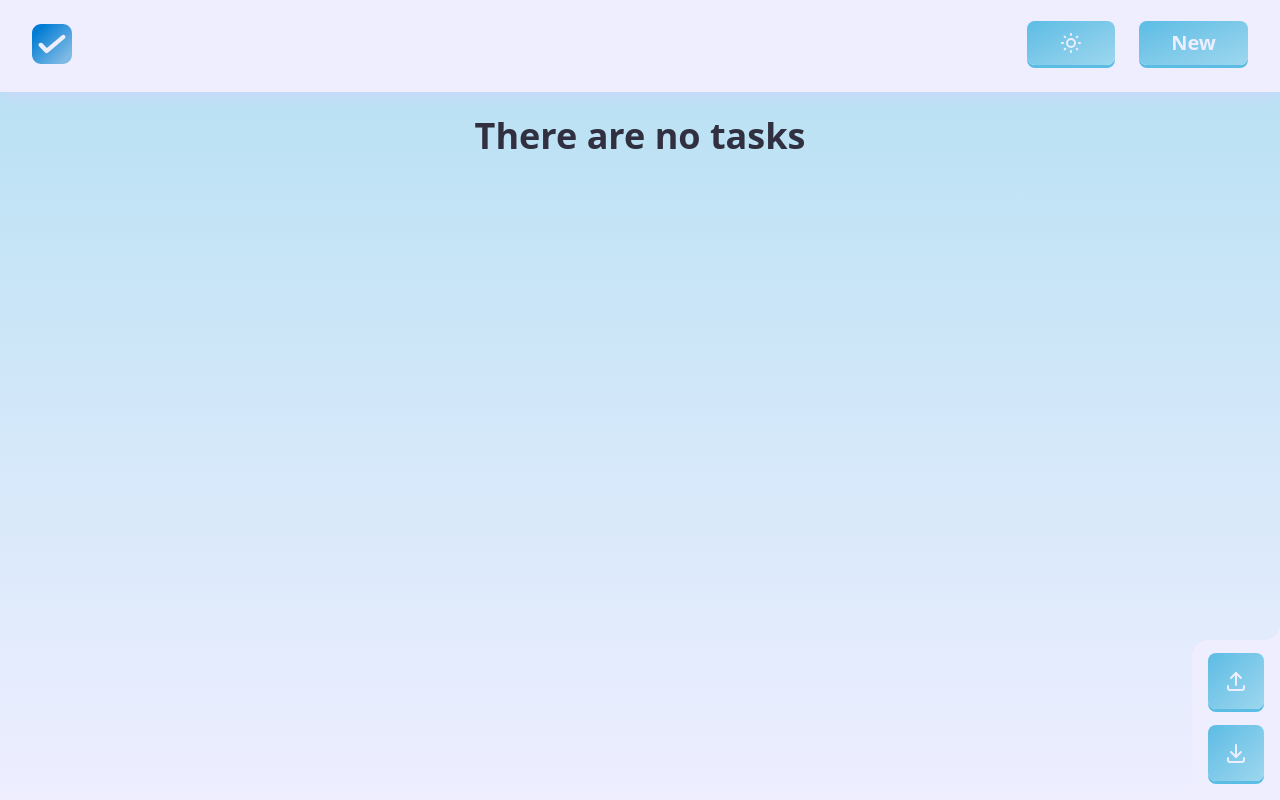
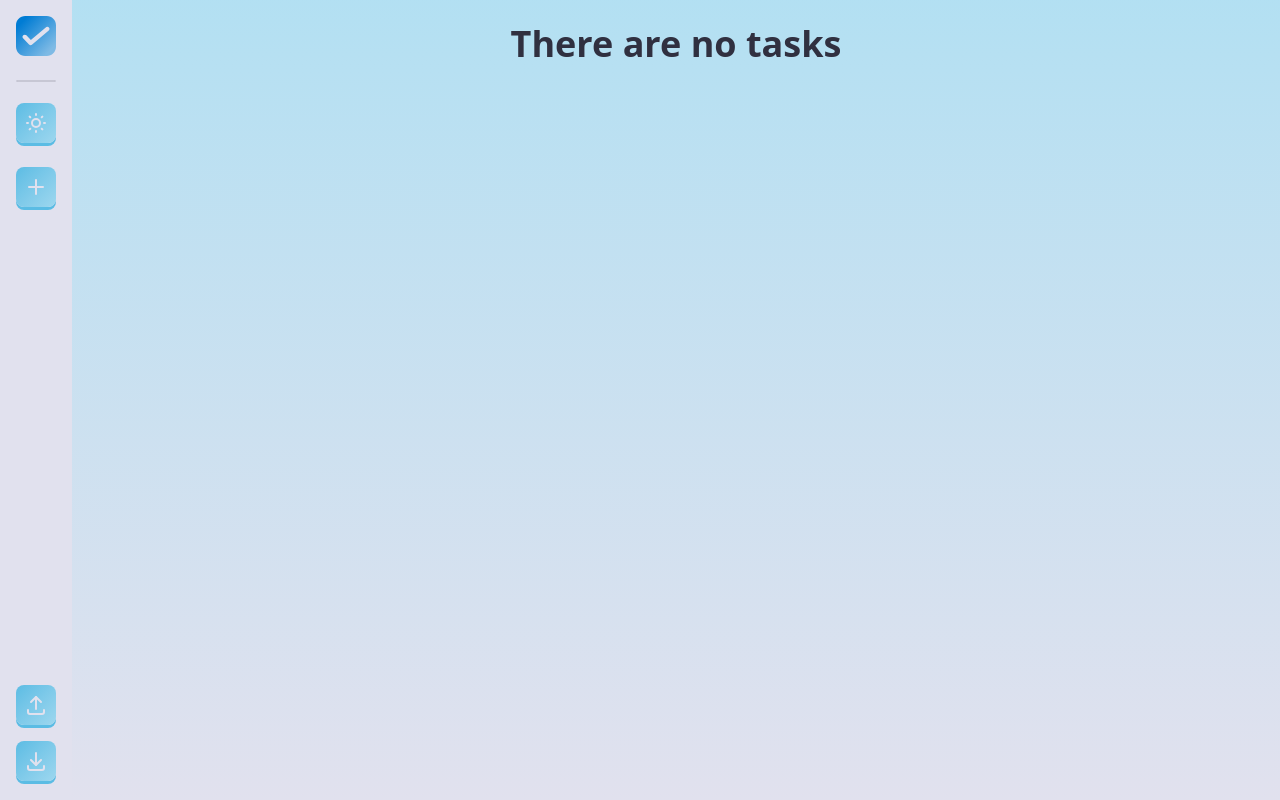
Before and after one commit to Davi-1903/ToDoList, a React app: page / in a window 1280 px wide. Built offline with nearby package versions, Linux system fonts and the light colour scheme; the HTML template or start-up script is replaced by a standard one.

Commit message:
feat: adicionar sidebar

```diff
--- a/src/App.tsx
+++ b/src/App.tsx
@@ -1,38 +1,13 @@
 import { useEffect, useState } from 'react';
-import Header from './components/Header';
+import Sidebar from './components/Sidebar';
 import New from './components/New';
 import ListTasks from './components/ListTasks';
-import Actions from './components/Actions';
+import { loadTasks } from './utils/tasks';
 import type { Task } from './interfaces/Objects';
 
 export default function App() {
     const [onAddTask, setAddTask] = useState(false);
     const [tasks, setTasks] = useState<Task[]>(loadTasks);
-
-    function loadTasks(): Task[] {
-        const storage = localStorage.getItem('tasks');
-        return storage ? JSON.parse(storage) : [];
-    }
-
-    async function copyTasks(): Promise<void> {
-        if (tasks.length === 0) return;
-
-        try {
-            await navigator.clipboard.writeText(JSON.stringify(tasks));
-            alert('Tasks copiadas para a área de transferencia');
-        } catch (err) {
-            console.error(err);
-        }
-    }
-
-    async function pasteTasks(): Promise<void> {
-        try {
-            const tasks = await navigator.clipboard.readText();
-            if (tasks) setTasks(JSON.parse(tasks));
-        } catch (err) {
-            console.error(err);
-        }
-    }
 
     function addNewTask(title: string, description: string): void {
         setTasks(prev => [
@@ -84,10 +59,11 @@ export default function App() {
     return (
         <div className='wrapper'>
             {onAddTask && <New setAddTask={setAddTask} addNewTask={addNewTask} />}
-            <Header setAddTask={setAddTask} />
-            <main className='mx-auto max-w-6xl p-6'>
-                <ListTasks tasks={tasks} completTask={completTask} deleteTask={deleteTask} />
-                <Actions pasteTasks={pasteTasks} copyTasks={copyTasks} />
+            <Sidebar tasks={tasks} setAddTask={setAddTask} setTasks={setTasks} />
+            <main className='col-span-2 sm:col-span-1'>
+                <section className='mx-auto max-w-5xl p-6'>
+                    <ListTasks tasks={tasks} completTask={completTask} deleteTask={deleteTask} />
+                </section>
             </main>
         </div>
     );
--- a/src/components/Actions.tsx
+++ /dev/null
@@ -1,17 +0,0 @@
-import { IconDownload, IconUpload } from '@tabler/icons-react';
-import type { ActionsProps } from '../interfaces/Props';
-
-export default function Actions({ pasteTasks, copyTasks }: ActionsProps) {
-    return (
-        <article className='fixed right-0 bottom-0 rounded-tl-2xl bg-secund-100 p-4 print:hidden'>
-            <div className='absolute -top-4 right-0 aspect-square h-4 bg-secund-100 mask-radial-from-transparent mask-radial-from-4 mask-radial-to-black mask-radial-to-4 mask-radial-at-top-left'></div>
-            <div className='absolute bottom-0 -left-4 aspect-square h-4 bg-secund-100 mask-radial-from-transparent mask-radial-from-4 mask-radial-to-black mask-radial-to-4 mask-radial-at-top-left'></div>
-            <button className='btn mb-4 block aspect-square p-4' onClick={pasteTasks} title='Paste tasks'>
-                <IconUpload />
-            </button>
-            <button className='btn block aspect-square p-4' onClick={copyTasks} title='Copy tasks'>
-                <IconDownload />
-            </button>
-        </article>
-    );
-}
--- a/src/components/Header.tsx
+++ /dev/null
@@ -1,53 +0,0 @@
-import { memo, useEffect, useState } from 'react';
-import { IconMoon, IconSun } from '@tabler/icons-react';
-import Logo from '../../public/logo.svg';
-import type { HeaderProps } from '../interfaces/Props';
-import type { Theme } from '../interfaces/Objects';
-
-function Header({ setAddTask }: HeaderProps) {
-    const [theme, setTheme] = useState<Theme>(loadTheme);
-
-    function loadTheme() {
-        const storage = localStorage.getItem('theme');
-        if (storage) return storage as Theme;
-        return window.matchMedia('(prefers-color-scheme: dark)').matches ? 'dark' : 'light';
-    }
-
-    function toggleTheme() {
-        setTheme(prev => (prev === 'light' ? 'dark' : 'light'));
-    }
-
-    useEffect(() => {
-        const root = document.documentElement;
-        if (theme === 'light') {
-            root.classList.remove('dark');
-        } else {
-            root.classList.add('dark');
-        }
-        localStorage.setItem('theme', theme);
-    }, [theme]);
-
-    return (
-        <header className='sticky top-0 z-1 flex justify-between bg-secund-100 p-4 shadow-lg shadow-secund-50/50 md:px-8 md:py-6 print:hidden'>
-            <img src={Logo} alt='Logo' className='h-10' />
-            <div className='flex gap-6'>
-                <button
-                    className='btn px-6 text-sm md:px-8 md:text-xl'
-                    onClick={toggleTheme}
-                    title={`Change the theme to ${theme === 'light' ? 'dark' : 'light'}`}
-                >
-                    {theme === 'light' ? <IconSun /> : <IconMoon />}
-                </button>
-                <button
-                    className='btn px-6 text-sm md:px-8 md:text-xl'
-                    onClick={() => setAddTask(true)}
-                    title='Ctrl + M'
-                >
-                    New
-                </button>
-            </div>
-        </header>
-    );
-}
-
-export default memo(Header);
--- /dev/null
+++ b/src/components/Sidebar.tsx
@@ -0,0 +1,108 @@
+import { memo, useEffect, useRef, useState } from 'react';
+import { IconDownload, IconMoon, IconPlus, IconSun, IconUpload } from '@tabler/icons-react';
+import type { SidebarProps } from '../interfaces/Props';
+import type { Theme } from '../interfaces/Objects';
+import { copyTasks, pasteTasks } from '../utils/tasks';
+import Logo from '../../public/logo.svg';
+import clsx from 'clsx';
+
+function Sidebar({ tasks, setAddTask, setTasks }: SidebarProps) {
+    const [theme, setTheme] = useState<Theme>(loadTheme);
+    const [isOpen, setOpen] = useState(false);
+    const sidebarRef = useRef<HTMLDivElement | null>(null);
+
+    function loadTheme() {
+        const storage = localStorage.getItem('theme');
+        if (storage) return storage as Theme;
+        return window.matchMedia('(prefers-color-scheme: dark)').matches ? 'dark' : 'light';
+    }
+
+    function toggleTheme() {
+        setTheme(prev => (prev === 'light' ? 'dark' : 'light'));
+    }
+
+    useEffect(() => {
+        const root = document.documentElement;
+        if (theme === 'light') {
+            root.classList.remove('dark');
+        } else {
+            root.classList.add('dark');
+        }
+        localStorage.setItem('theme', theme);
+    }, [theme]);
+
+    useEffect(() => {
+        function handleResize() {
+            setOpen(false);
+        }
+
+        function handleClick(event: MouseEvent): void {
+            if (!sidebarRef.current?.contains(event.target as Node)) {
+                setOpen(false);
+            }
+        }
+
+        window.addEventListener('resize', handleResize);
+        document.addEventListener('mousedown', handleClick);
+        return () => {
+            window.removeEventListener('resize', handleResize);
+            document.removeEventListener('mousedown', handleClick);
+        };
+    }, []);
+
+    return (
+        <div
+            className={clsx(
+                'fixed inset-0 z-1 h-full transition-all duration-100 sm:static print:hidden',
+                isOpen ? 'pointer-events-auto backdrop-blur-2xl' : 'pointer-events-none backdrop-blur-none',
+            )}
+        >
+            <button
+                className='pointer-events-auto relative cursor-pointer rounded-br-2xl bg-secund-100 p-2 sm:hidden'
+                onClick={() => setOpen(true)}
+            >
+                <div className='absolute top-0 -right-4 aspect-square h-4 bg-secund-100 mask-radial-from-transparent mask-radial-from-4 mask-radial-to-black mask-radial-to-4 mask-radial-at-bottom-right'></div>
+                <div className='absolute -bottom-4 left-0 aspect-square h-4 bg-secund-100 mask-radial-from-transparent mask-radial-from-4 mask-radial-to-black mask-radial-to-4 mask-radial-at-bottom-right'></div>
+                <img src={Logo} alt='Logo' className='h-10' />
+            </button>
+            <div
+                ref={sidebarRef}
+                className={clsx(
+                    'pointer-events-auto absolute top-0 flex min-h-screen w-fit flex-col gap-6 bg-secund-100 p-4 transition-all duration-100 sm:sticky',
+                    isOpen ? 'translate-x-0' : 'not-sm:-translate-x-full',
+                )}
+            >
+                <button className='cursor-pointer' onClick={() => setOpen(false)}>
+                    <img src={Logo} alt='Logo' className='h-10' />
+                </button>
+                <hr className='mr-3 w-full rounded-full border border-text-100/15' />
+                <nav className='flex flex-1 flex-col gap-6'>
+                    <button
+                        className='btn aspect-square text-sm md:text-xl'
+                        onClick={toggleTheme}
+                        title={`Change the theme to ${theme === 'light' ? 'dark' : 'light'}`}
+                    >
+                        {theme === 'light' ? <IconSun /> : <IconMoon />}
+                    </button>
+                    <button className='btn text-sm md:text-xl' onClick={() => setAddTask(true)} title='Ctrl + M'>
+                        <IconPlus />
+                    </button>
+                </nav>
+                <div>
+                    <button
+                        className='btn mb-4 block aspect-square'
+                        onClick={() => pasteTasks(setTasks)}
+                        title='Paste tasks'
+                    >
+                        <IconUpload />
+                    </button>
+                    <button className='btn block aspect-square' onClick={() => copyTasks(tasks)} title='Copy tasks'>
+                        <IconDownload />
+                    </button>
+                </div>
+            </div>
+        </div>
+    );
+}
+
+export default memo(Sidebar);
--- a/src/components/Task.tsx
+++ b/src/components/Task.tsx
@@ -35,7 +35,7 @@ export default function Task({ id, title, description, isComplet, completTask, d
             <p className='col-[1/3] text-lg text-text-100'>{description}</p>
             <div className='col-span-full row-start-3 flex items-center gap-4 md:col-start-3 md:row-span-full print:hidden'>
                 <button
-                    className='btn flex-1 py-6 disabled:cursor-not-allowed disabled:opacity-50 md:aspect-square'
+                    className='btn flex-1 py-6 disabled:cursor-not-allowed disabled:opacity-50 md:aspect-square md:px-8'
                     onClick={() => completTask(id)}
                     disabled={isComplet}
                     title={`Complet ${title}`}
@@ -43,7 +43,7 @@ export default function Task({ id, title, description, isComplet, completTask, d
                     <IconCheck size={32} className='mx-auto stroke-secund-100' />
                 </button>
                 <button
-                    className='btn flex-1 py-6 disabled:cursor-not-allowed disabled:opacity-50 md:aspect-square'
+                    className='btn flex-1 py-6 disabled:cursor-not-allowed disabled:opacity-50 md:aspect-square md:px-8'
                     onClick={handleDelete}
                     disabled={!isComplet}
                     title={`Delete ${title}`}
--- a/src/globals.css
+++ b/src/globals.css
@@ -2,7 +2,7 @@
 
 :root {
     --first-color: skyblue;
-    --secund-color: #eeeeff;
+    --secund-color: #e1e1ee;
     --text-color: #303040;
 }
 
@@ -45,14 +45,16 @@
 
     .wrapper {
         position: relative;
+        display: grid;
         min-height: 100vh;
+        grid-template: 1fr / auto 1fr;
         background-image: linear-gradient(to bottom, var(--color-first-400), var(--secund-color));
     }
 }
 
 @layer components {
     .btn {
-        @apply -translate-y-0.75 cursor-pointer rounded-lg bg-linear-to-br from-first-25 to-first-200 px-8 py-2 text-xl font-semibold text-secund-100 shadow-base transition-all duration-50 hover:not-disabled:-translate-y-1.5 hover:not-disabled:shadow-secund active:not-disabled:translate-none active:not-disabled:shadow-none dark:from-first-100 dark:to-first-400;
+        @apply -translate-y-0.75 cursor-pointer rounded-lg bg-linear-to-br from-first-25 to-first-200 p-2 text-xl font-semibold text-secund-100 shadow-base transition-all duration-50 hover:not-disabled:-translate-y-1.5 hover:not-disabled:shadow-secund active:not-disabled:translate-none active:not-disabled:shadow-none dark:from-first-100 dark:to-first-400;
     }
 }
 
--- a/src/interfaces/Props.ts
+++ b/src/interfaces/Props.ts
@@ -1,8 +1,10 @@
 import type { Dispatch, SetStateAction } from 'react';
 import type { Task } from './Objects';
 
-export interface HeaderProps {
+export interface SidebarProps {
+    tasks: Task[];
     setAddTask: Dispatch<SetStateAction<boolean>>;
+    setTasks: Dispatch<SetStateAction<Task[]>>;
 }
 
 export interface NewProps {
@@ -24,8 +26,3 @@ export interface ListTasksProps {
     completTask: (id: number) => void;
     deleteTask: (id: number) => void;
 }
-
-export interface ActionsProps {
-    pasteTasks: () => Promise<void>;
-    copyTasks: () => Promise<void>;
-}
--- /dev/null
+++ b/src/utils/tasks.ts
@@ -0,0 +1,27 @@
+import type { Dispatch, SetStateAction } from 'react';
+import type { Task } from '../interfaces/Objects';
+
+export function loadTasks(): Task[] {
+    const storage = localStorage.getItem('tasks');
+    return storage ? JSON.parse(storage) : [];
+}
+
+export async function copyTasks(tasks: Task[]): Promise<void> {
+    if (tasks.length === 0) return;
+
+    try {
+        await navigator.clipboard.writeText(JSON.stringify(tasks));
+        alert('Tasks copied to clipboard');
+    } catch (err) {
+        console.error(err);
+    }
+}
+
+export async function pasteTasks(setTasks: Dispatch<SetStateAction<Task[]>>): Promise<void> {
+    try {
+        const tasks = await navigator.clipboard.readText();
+        if (tasks) setTasks(JSON.parse(tasks));
+    } catch (err) {
+        console.error(err);
+    }
+}
```
